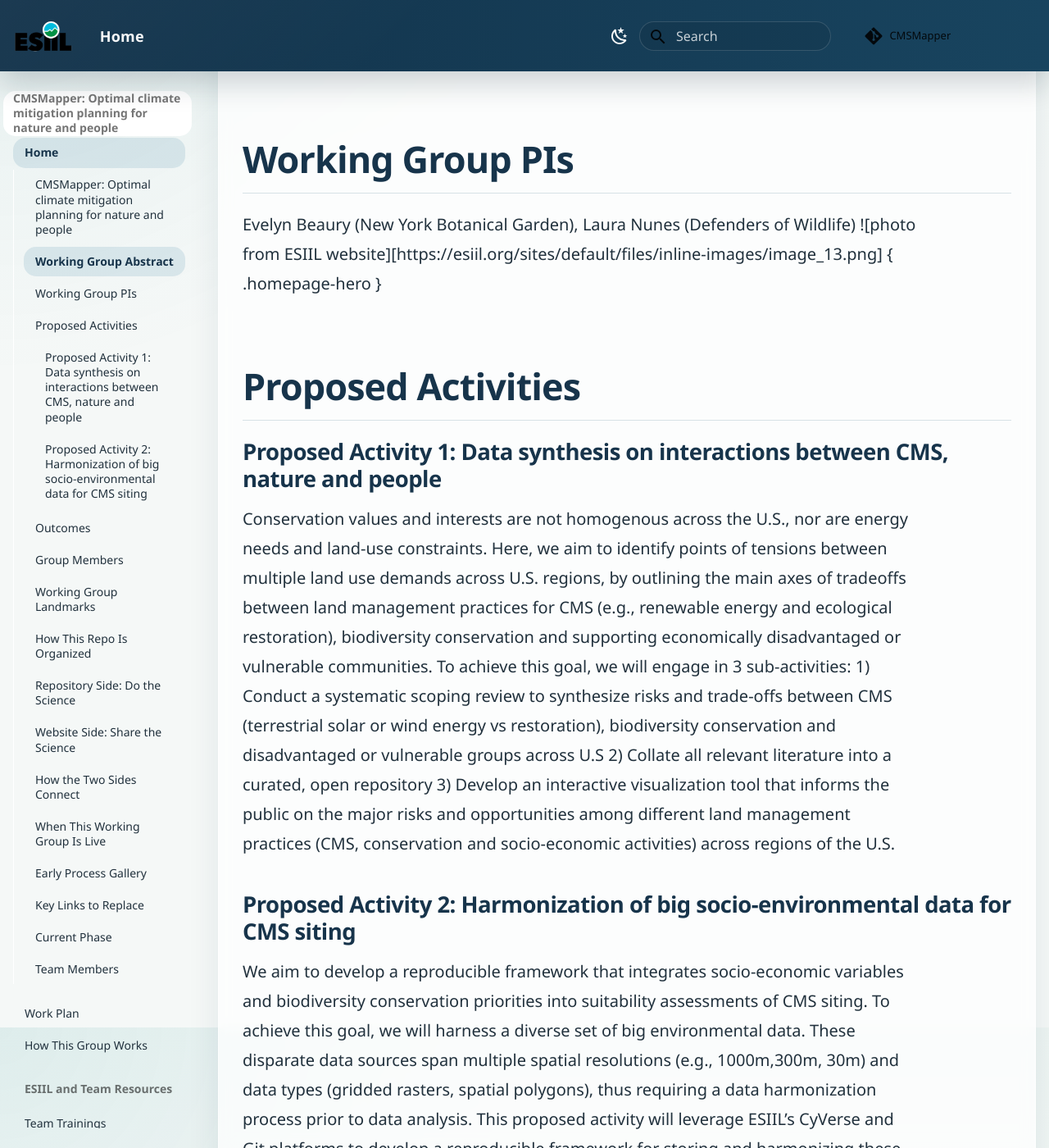
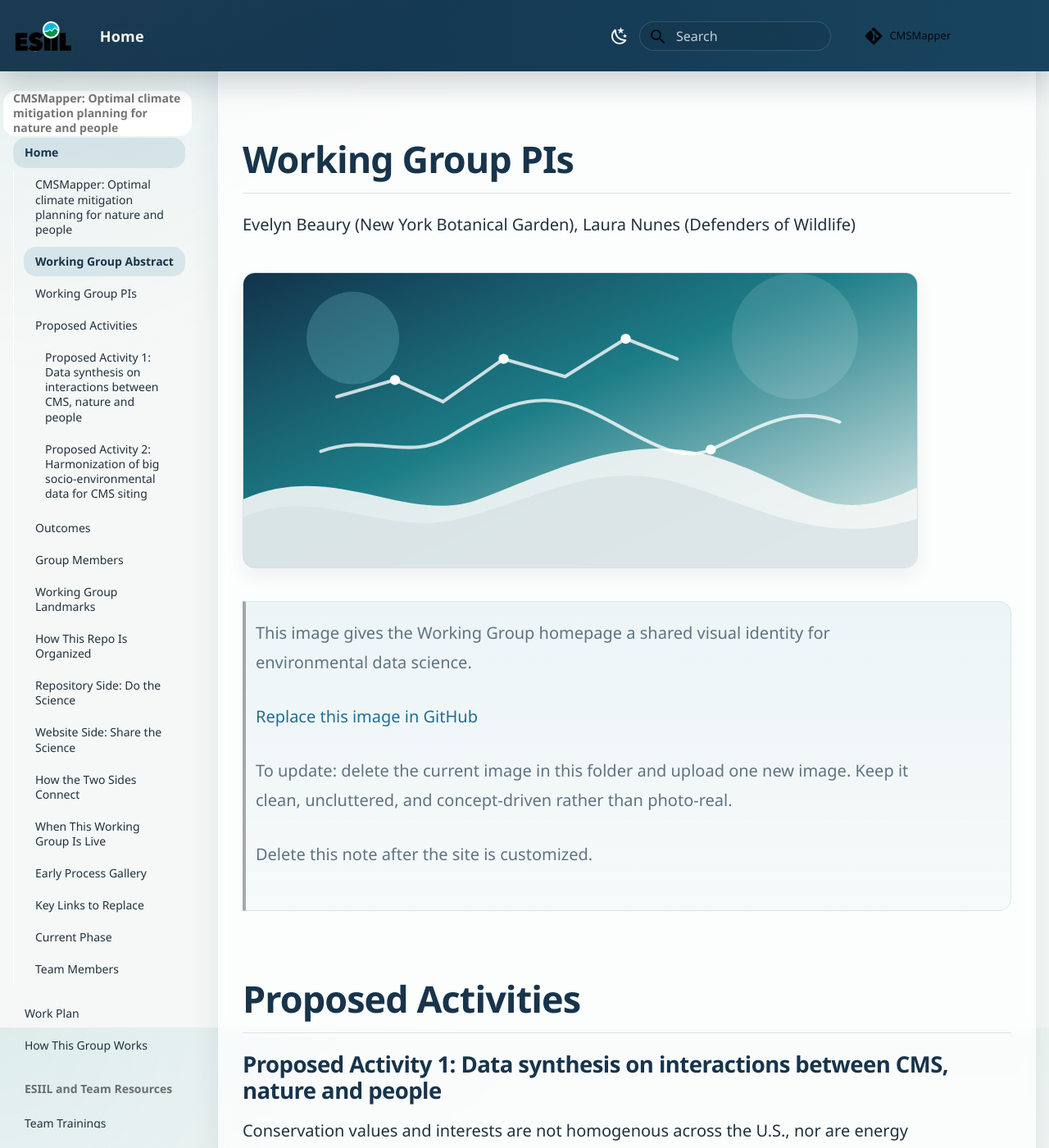
Before and after one commit to CU-ESIIL/CMSMapper, an MkDocs documentation site: the page built from docs/index.md, in a window 1280 px wide and 1400 px high, scrolled down 1547 px. Shown: the whole window at 82% size. Built offline with MkDocs 1.6.1 and Material for MkDocs 9.7.7, drawn with Linux system fonts in a browser that asks for light colours; comment, search, counter and statistics services are not loaded.

Commit message:
Update index.md
image code added back

```diff
--- a/docs/index.md
+++ b/docs/index.md
@@ -10,7 +10,9 @@ CMSMapper is a multidisciplinary working group with the aim of developing an int
 
 ## Working Group PIs
 Evelyn Beaury (New York Botanical Garden), Laura Nunes (Defenders of Wildlife)
-![photo from ESIIL website][https://esiil.org/sites/default/files/inline-images/image_13.png] { .homepage-hero }
+![Placeholder image for the homepage overview][slot-hero]{ .homepage-hero }
+
+--8<-- "_generated/slot_notes/hero.md"
 
 ## Proposed Activities
 ### Proposed Activity 1: Data synthesis on interactions between CMS, nature and people
```
